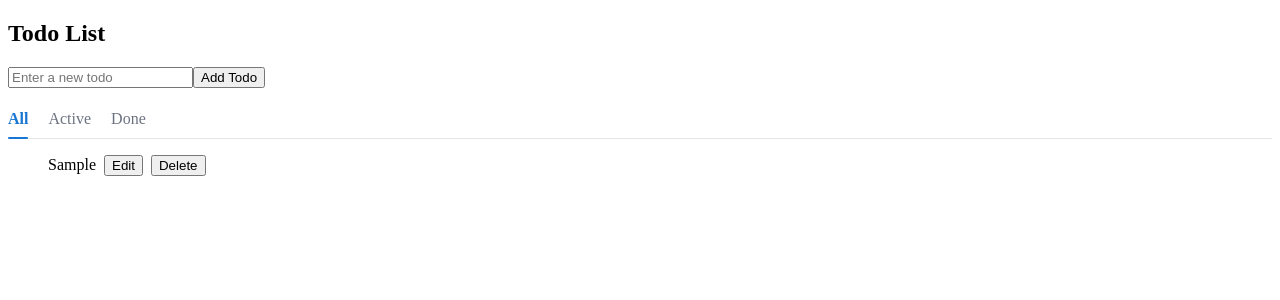
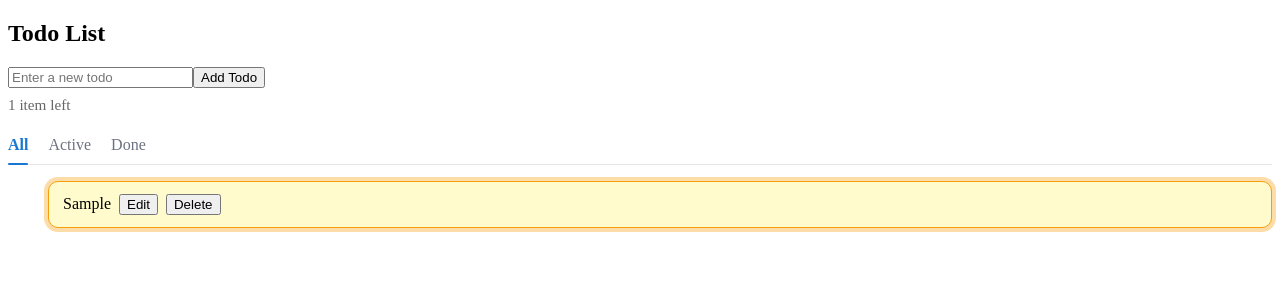
Before and after one commit to stavros82/angural-basic, an Angular app in the folder todo-app/: page / in a window 1280 px wide. Both pictures are taken after typing "Sample" into the empty fields and a click on the button "Add Todo". Shown: the top 300 px of the page. Built offline with nearby package versions, Linux system fonts and the light colour scheme.

Commit message:
add counter and hilight last todo

```diff
--- a/todo-app/src/app/app.ts
+++ b/todo-app/src/app/app.ts
@@ -1,7 +1,7 @@
 import { Component, signal } from '@angular/core';
 import { RouterOutlet } from '@angular/router';
 
-import { TodoListComponent } from './todo-list/todo-list';
+import { TodoListComponent } from './todo/components/todo-list/todo-list';
 
 
 @Component({
--- a/todo-app/src/app/todo-item/todo-item.css
+++ /dev/null
@@ -1,6 +0,0 @@
-li {
-  display: flex;
-  gap: 8px;
-  align-items: center;
-  margin-bottom: 8px;
-}
--- /dev/null
+++ b/todo-app/src/app/todo/components/todo-item/todo-item.css
@@ -0,0 +1,17 @@
+li {
+  display: flex;
+  gap: 8px;
+  align-items: center;
+  margin-bottom: 10px;
+  padding: 12px 14px;
+  border-radius: 10px;
+  background: #ffffff;
+  border: 1px solid #e5e7eb;
+  transition: background-color 0.3s ease, border-color 0.3s ease, box-shadow 0.3s ease;
+}
+
+li.recent {
+  background: #fffbcc !important;
+  border-color: #f59e0b !important;
+  box-shadow: 0 0 0 4px rgba(245, 158, 11, 0.35) !important;
+}
--- a/todo-app/src/app/todo-item/todo-item.html
+++ b/todo-app/src/app/todo/components/todo-item/todo-item.html
@@ -1,4 +1,6 @@
-<li>
+
+
+<li [class.recent]="recentTodoId === todo.id">
   @if (editingTodoId === todo.id) {
     <input
       [ngModel]="editingTitle"
--- a/todo-app/src/app/todo-item/todo-item.ts
+++ b/todo-app/src/app/todo/components/todo-item/todo-item.ts
@@ -1,12 +1,10 @@
-import { Component, EventEmitter, Input, Output } from '@angular/core';
+
 import { CommonModule } from '@angular/common';
 import { FormsModule } from '@angular/forms';
+import { Todo } from '../../todo.model';
+import { Component, EventEmitter, Input, Output, OnChanges, SimpleChanges } from '@angular/core';
 
-export type Todo = {
-  id: number;
-  title: string;
-  done: boolean;
-};
+
 
 @Component({
   selector: 'app-todo-item',
@@ -15,10 +13,11 @@ export type Todo = {
   templateUrl: './todo-item.html',
   styleUrls: ['./todo-item.css']
 })
-export class TodoItemComponent {
+export class TodoItemComponent implements OnChanges {
   @Input() todo!: Todo;
   @Input() editingTodoId: number | null = null;
   @Input() editingTitle = '';
+  @Input() recentTodoId: number | null = null;
 
   @Output() toggle = new EventEmitter<Todo>();
   @Output() delete = new EventEmitter<number>();
@@ -26,4 +25,13 @@ export class TodoItemComponent {
   @Output() saveEdit = new EventEmitter<Todo>();
   @Output() cancelEdit = new EventEmitter<void>();
   @Output() editingTitleChange = new EventEmitter<string>();
+
+   ngOnInit() {
+    console.log('TodoItemComponent created for todo:', this.todo);
+  }
+
+  ngOnChanges(changes: SimpleChanges) {
+    console.log('TodoItemComponent changes:', changes);
+    console.log('recentTodoId in child:', this.recentTodoId);
+  }
 }
--- a/todo-app/src/app/todo-list/todo-list.css
+++ b/todo-app/src/app/todo/components/todo-list/todo-list.css
@@ -30,3 +30,8 @@
   background: #1976d2;
   border-radius: 2px;
 }
+.counter {
+  margin: 8px 0 12px;
+  color: #666;
+  font-size: 0.95rem;
+}
--- a/todo-app/src/app/todo-list/todo-list.html
+++ b/todo-app/src/app/todo/components/todo-list/todo-list.html
@@ -7,6 +7,9 @@
 />
 
 <button (click)="addTodo()">Add Todo</button>
+<p class="counter">
+  {{ remainingCount }} {{ remainingCount === 1 ? 'item' : 'items' }} left
+</p>
 
 <div class="filters">
   <button (click)="setFilter('all')" [class.active]="filter === 'all'">All</button>
@@ -14,12 +17,14 @@
   <button (click)="setFilter('done')" [class.active]="filter === 'done'">Done</button>
 </div>
 
+
 <ul>
   @for (todo of filteredTodos; track todo.id) {
  <app-todo-item
   [todo]="todo"
   [editingTodoId]="editingTodoId"
   [editingTitle]="editingTitle"
+  [recentTodoId]="recentTodoId"
   (toggle)="toggleTodo($event)"
   (delete)="deleteTodo($event)"
   (startEdit)="startEdit($event)"
@@ -27,5 +32,6 @@
   (cancelEdit)="cancelEdit()"
   (editingTitleChange)="editingTitle = $event"
 />
+
   }
 </ul>
--- a/todo-app/src/app/todo-list/todo-list.ts
+++ b/todo-app/src/app/todo/components/todo-list/todo-list.ts
@@ -1,8 +1,10 @@
-import { Component, OnInit, inject } from '@angular/core';
+import { Component, OnInit, HostListener, inject} from '@angular/core';
+
 import { FormsModule } from '@angular/forms';
 import { CommonModule, isPlatformBrowser } from '@angular/common';
 import { PLATFORM_ID } from '@angular/core';
-import { TodoItemComponent, Todo } from '../todo-item/todo-item';
+import { TodoItemComponent} from '../todo-item/todo-item';
+import { Todo } from '../../todo.model';
 
 type Filter = 'all' | 'active' | 'done';
 
@@ -18,6 +20,8 @@ export class TodoListComponent implements OnInit {
   editingTodoId: number | null = null;
   editingTitle = '';
   filter: Filter = 'all';
+  private highlightTimeoutId: ReturnType<typeof setTimeout> | null = null;
+  recentTodoId: number | null = null;
 
   private storageKey = 'todos';
   private platformId = inject(PLATFORM_ID);
@@ -58,15 +62,63 @@ export class TodoListComponent implements OnInit {
   const title = this.newTodo.trim();
   if (!title) return;
 
+  const newId = Date.now();
+
   this.todos.push({
-      id: Date.now(),
+    id: newId,
     title,
     done: false
   });
 
   this.newTodo = '';
+  this.filter = 'all';
+    console.log('newId:', newId, 'recentTodoId:', this.recentTodoId);
+  this.recentTodoId = newId;
+      console.log('newId:', newId, 'recentTodoId:', this.recentTodoId);
   this.saveTodos();
+
+
+
+  if (this.highlightTimeoutId) {
+    clearTimeout(this.highlightTimeoutId);
   }
+
+  this.highlightTimeoutId = setTimeout(() => {
+    console.log('clearing highlight now');
+ document.body.click();
+  }, 12000);
+
+  console.log('newId:', newId, 'recentTodoId:', this.recentTodoId);
+
+}
+
+clearHighlight() {
+  this.recentTodoId = null;
+
+  if (this.highlightTimeoutId) {
+    clearTimeout(this.highlightTimeoutId);
+    this.highlightTimeoutId = null;
+  }
+}
+
+
+@HostListener('document:click', ['$event'])
+onDocumentClick(event: MouseEvent) {
+  const target = event.target as HTMLElement;
+
+  if (target.tagName.toLowerCase() === 'input') {
+    return;
+  }
+
+  if (target.tagName.toLowerCase() === 'button') {
+    return;
+  }
+
+  if (this.recentTodoId !== null) {
+    this.clearHighlight();
+  }
+}
+
 
   toggleTodo(todo: Todo) {
     todo.done = !todo.done;
@@ -101,4 +153,9 @@ export class TodoListComponent implements OnInit {
   setFilter(filter: Filter) {
     this.filter = filter;
   }
+
+  get remainingCount(): number {
+     return this.todos.filter(todo => !todo.done).length;
   }
+
+}
--- /dev/null
+++ b/todo-app/src/app/todo/todo.model.ts
@@ -0,0 +1,5 @@
+export type Todo = {
+  id: number;
+  title: string;
+  done: boolean;
+};
```
Also changed, not shown: 2 other files (tests, documents, lock files or other folders). Lines whose indentation alone changed are shown as unchanged.
